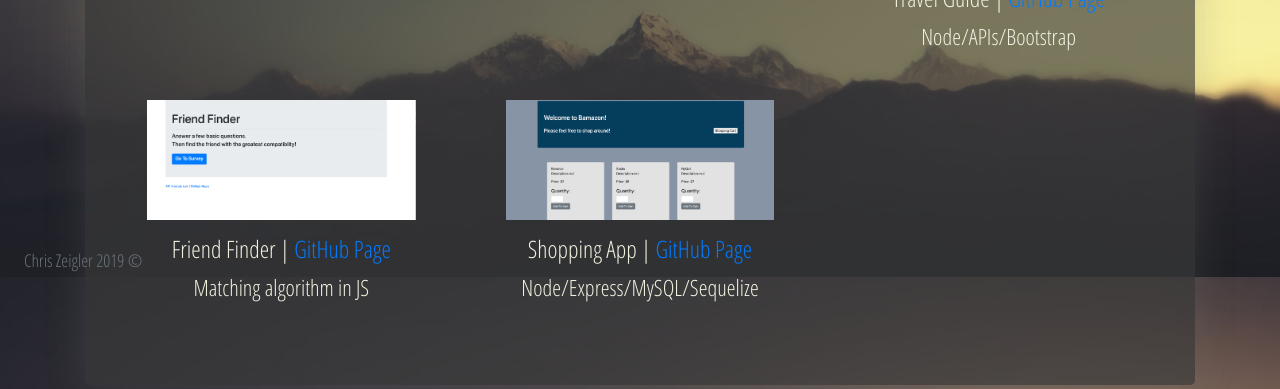
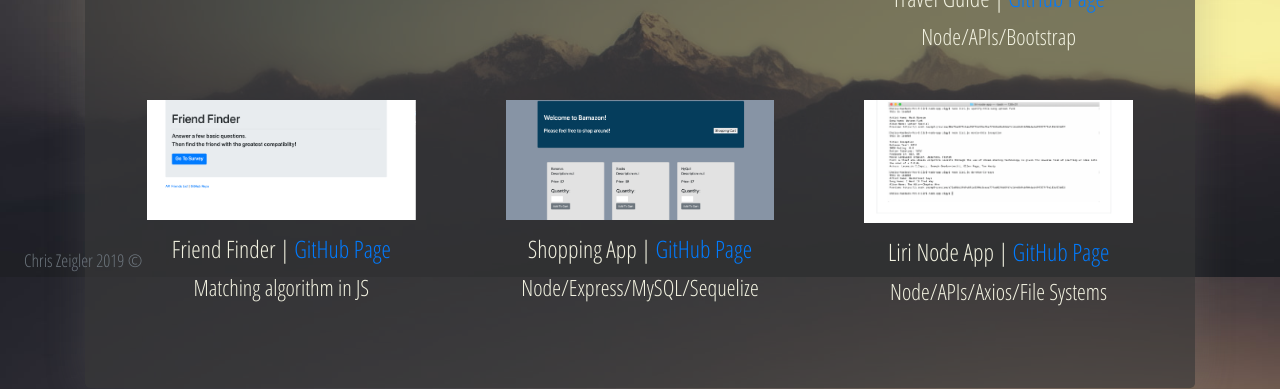
Before and after one commit to zigybass/React-Portfolio, a React (Create React App) app: page /portfolio in a window 1280 px wide. Shown: the part 523-912 px from the top of the page. Built offline with nearby package versions, Linux system fonts and the light colour scheme.

Commit message:
liri app added to portfolio

```diff
--- a/src/components/Portfolio.js
+++ b/src/components/Portfolio.js
@@ -4,6 +4,7 @@ import TravelGuide from "../images/travelguideNEW.png";
 import FanClub from "../images/fanclubNEW.png";
 import FriendFinder from "../images/friendfinder.png";
 import ShoppingApp from "../images/shoppingapp.png";
+import Liri from "../images/liri.png";
 
 
 class Portfolio extends React.Component {
@@ -108,7 +109,27 @@ class Portfolio extends React.Component {
                 </div>
               </div>
             </div>
-            <div className="col-lg-4"></div>
+            <div className="col-lg-4">
+            <div className="container">
+              <a href="https://github.com/zigybass/liri-node-app" target="blank">
+                <div className="portImage">
+                  <img
+                    className="pics"
+                    src={Liri}
+                    href=""
+                    alt="liriApp"
+                  />
+                  <div className="overlay">
+                    <div className="text">CLI App that retrieves data from Spotify/OMDB APIs</div>
+                  </div>
+                </div>
+                </a>
+                <div>
+                  <h4>Liri Node App | <a href="https://github.com/zigybass/liri-node-app" target="blank">GitHub Page</a></h4>
+                  <p className="appInfo">Node/APIs/Axios/File Systems</p>
+                </div>
+              </div>
+            </div>
           </div>
         </div>
       </div>
```
Also changed, not shown: src/images/liri.png (added).
